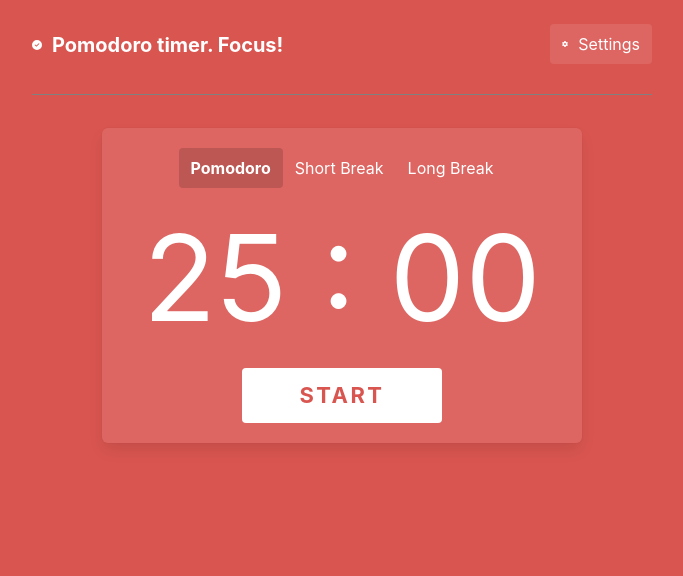
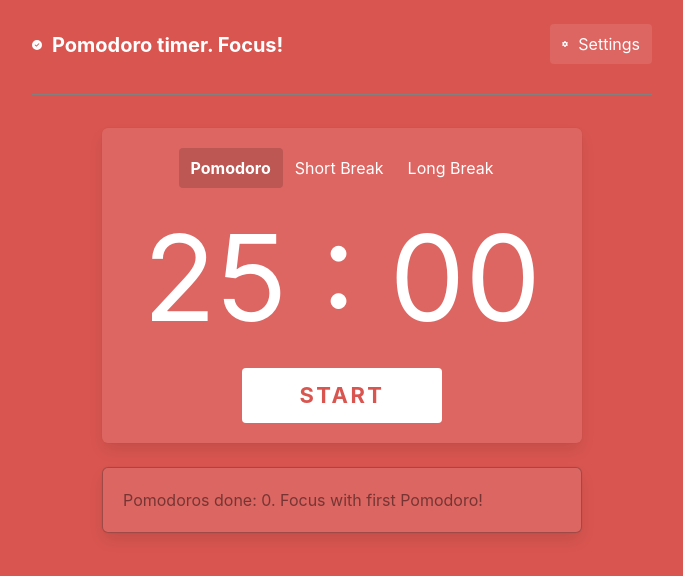
Before and after one commit to klaudiaholyst/Pomodoro, a React (Create React App) app: page / in a window 1280 px wide. Shown: the top 576 px of the page, without its empty margins (298-981 px from the left). Built offline with nearby package versions, Linux system fonts and the light colour scheme.

Commit message:
auto switch to another mode after finish counting

```diff
--- a/src/App.tsx
+++ b/src/App.tsx
@@ -23,13 +23,12 @@ function App() {
     color: "green",
   });
   const [longBreak, setLongBreak] = useState({
-    type: ModeType.POMODORO,
+    type: ModeType.LONG_BREAK,
     duration: 15,
     color: "blue",
   });
   const [color, setColor] = useState("red");
   const [settingsActive, setSettingsActive] = useState(false);
-  console.log(pomodoro);
   return (
     <div className={`App ${color}`}>
       <Header setSettingsActive={() => setSettingsActive(!settingsActive)} />
--- a/src/components/Timer.css
+++ b/src/components/Timer.css
@@ -47,3 +47,7 @@
   font-size: 120px;
   color: white;
 }
+.info {
+  color: #3b1919a1;
+  border: ridge 1px #00000047;
+}
--- a/src/components/Timer.tsx
+++ b/src/components/Timer.tsx
@@ -25,7 +25,6 @@ const Timer = (props: TimerProps) => {
   const [minutes, setMinutes] = useState<number>(props.pomodoro.duration);
   const [seconds, setSeconds] = useState<number>(0);
   const [isCounting, setIsCounting] = useState(false);
-  const [finishedCounting, setFinishedCounting] = useState(false);
   const [mode, setMode] = useState(props.pomodoro);
   const [donePomodoros, setDonePomodoros] = useState<number>(0);
 
@@ -37,7 +36,11 @@ const Timer = (props: TimerProps) => {
 
   useEffect(() => {
     showNewMode(props.pomodoro);
-  }, [props.pomodoro, props.longBreak, props.shortBreak]);
+  }, [
+    props.pomodoro.duration,
+    props.longBreak.duration,
+    props.shortBreak.duration,
+  ]);
 
   const handleStartStopButton: React.MouseEventHandler = () => {
     setIsCounting(!isCounting);
@@ -73,15 +76,25 @@ const Timer = (props: TimerProps) => {
         } else {
           clearInterval(timer);
           setIsCounting(false);
-          setFinishedCounting(true);
-          mode.type === ModeType.POMODORO &&
+          if (
+            mode.type === ModeType.LONG_BREAK ||
+            mode.type === ModeType.SHORT_BREAK
+          ) {
+            handleSwitchMode(props.pomodoro);
+          } else if (mode.type === ModeType.POMODORO) {
             setDonePomodoros(donePomodoros + 1);
+            if ((donePomodoros + 1) % 4 === 0) {
+              handleSwitchMode(props.longBreak);
+            } else {
+              handleSwitchMode(props.shortBreak);
+            }
+          }
         }
       }, 1000);
 
       return () => clearInterval(timer);
     }
-  }, [isCounting, seconds, minutes]);
+  }, [isCounting, seconds, minutes, mode]);
 
   useEffect(() => {
     sound.addEventListener("ended", () => setPlaying(false));
@@ -93,12 +106,7 @@ const Timer = (props: TimerProps) => {
   useEffect(() => {
     playing && sound.play();
   }, [playing]);
-  console.log(
-    "props.pomodoro.duration",
-    props.pomodoro.duration,
-    "minutes",
-    minutes
-  );
+
   return (
     <>
       <div className="containerWide">
@@ -146,6 +154,12 @@ const Timer = (props: TimerProps) => {
           </button>
         </div>
       </div>
+      <div className="timer info box content">
+        <p>
+          Pomodoros done: {donePomodoros}
+          {donePomodoros === 0 && ". Focus with first Pomodoro!"}
+        </p>
+      </div>
       <Modal
         isActive={isModalActive}
         setInactive={() => setIsModalActive(false)}
```
